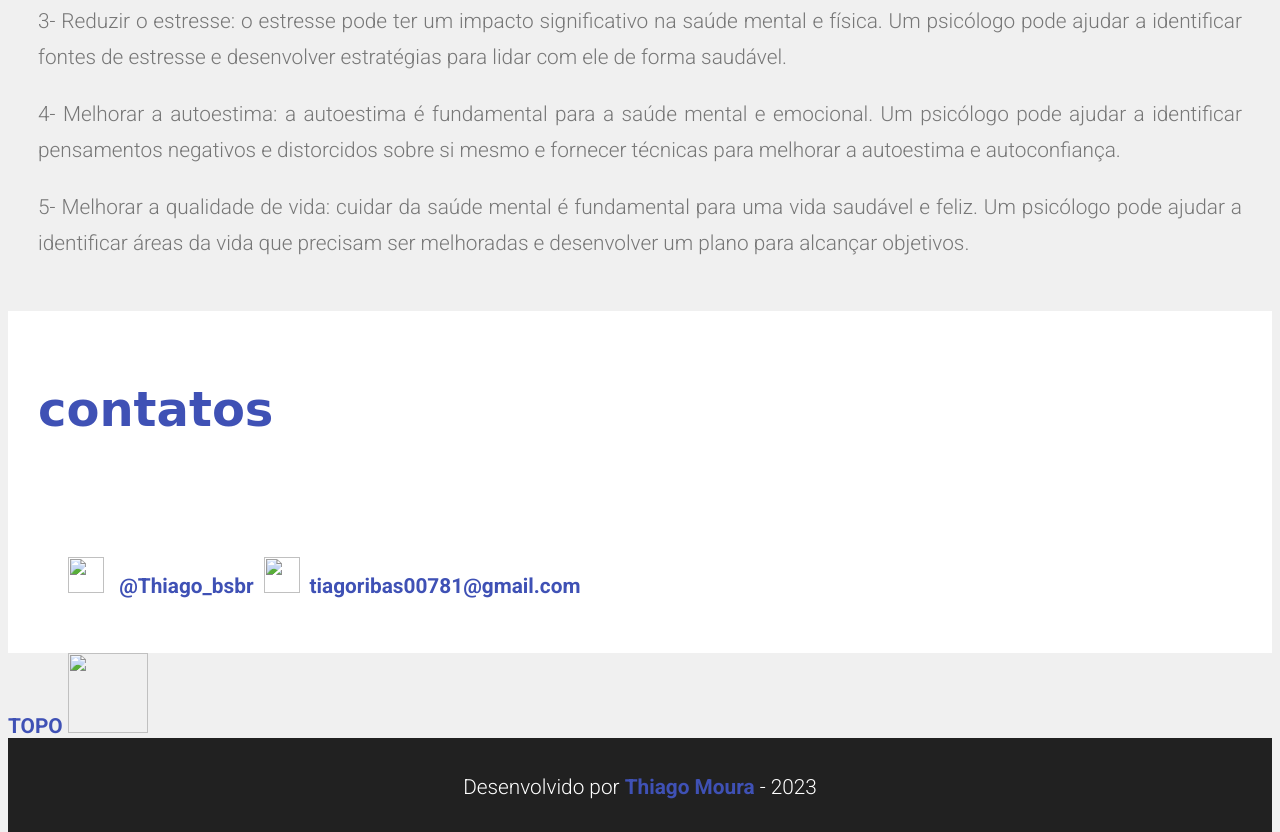
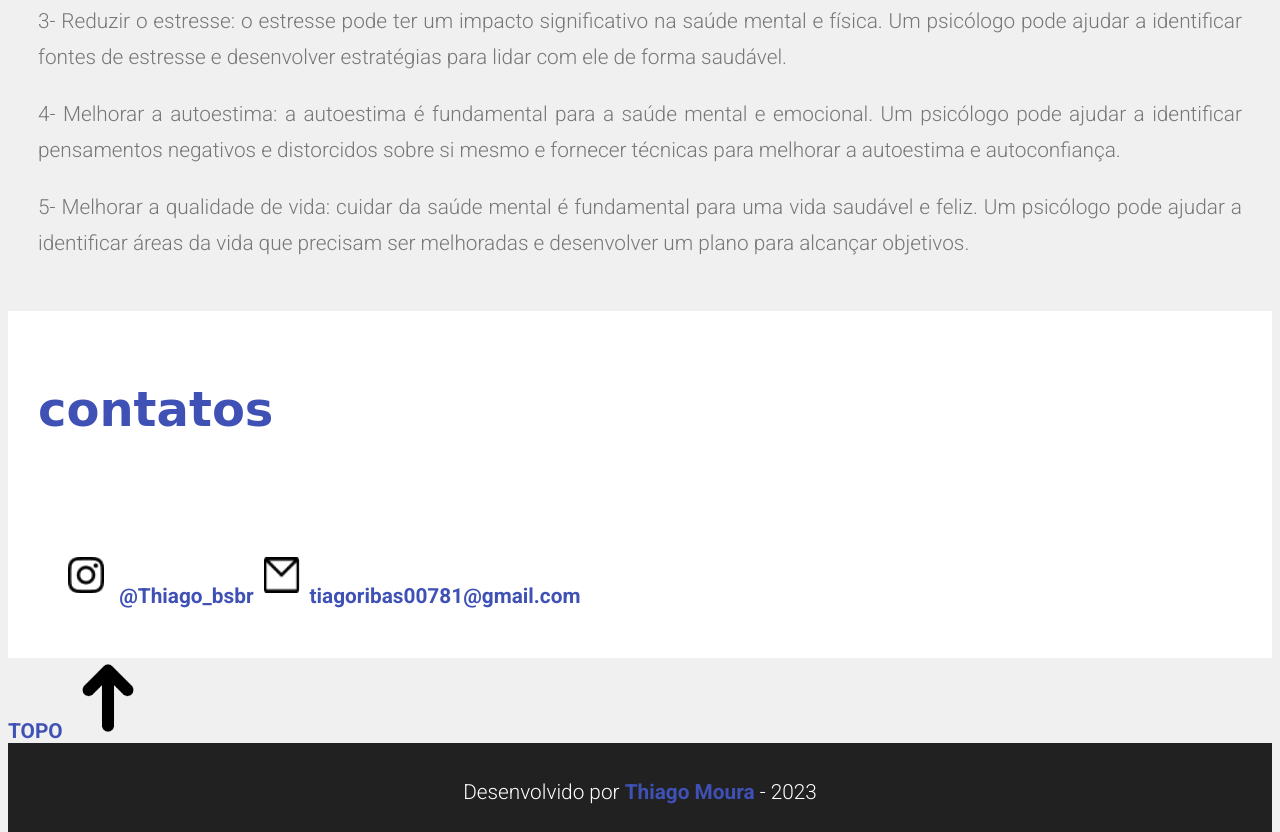
Before and after one commit to ThiagoMR00781/topshelfpsicologia, a plain HTML site: page index.html in a window 1280 px wide. Shown: the part 1965-2797 px from the top of the page. Drawn offline with Linux system fonts and the light colour scheme.

Commit message:
Update index.html

```diff
--- a/index.html
+++ b/index.html
@@ -11,7 +11,7 @@
 	<body link="#009688" alink="#009688" vlink="#009688">
 		 <!--cabeçalho do site/menu-->
 		<header>
-			<img src="img/TopShelfPsicologia 1.png"/>
+			<img src="TopShelfPsicologia 1.png"/>
 		</header>
 
 		<!--menu-->
@@ -64,15 +64,15 @@
 	        <div id="container-contatos">
 				<div id="contatos">
 					<a href="http://instagram.com/Thiago_bsbr" target="_blank">
-					<img class="img-contatos" src="img/logoinsta.png"> @Thiago_bsbr </a>
+					<img class="img-contatos" src="logoinsta.png"> @Thiago_bsbr </a>
 					<a href="tiagoribas00781@gmail.com">
-					<img class="img-contatos" src="img/logoemail.png">tiagoribas00781@gmail.com</a>
+					<img class="img-contatos" src="logoemail.png">tiagoribas00781@gmail.com</a>
 				</div>
 	    	</div>
 	    </section>
 
 	    <a id="btn-topo" href="#pag-home">TOPO
-	    	<img src="img/seta.png">
+	    	<img src="seta.png">
 	    </a>
 
 	    <!--rodapé-->
```
